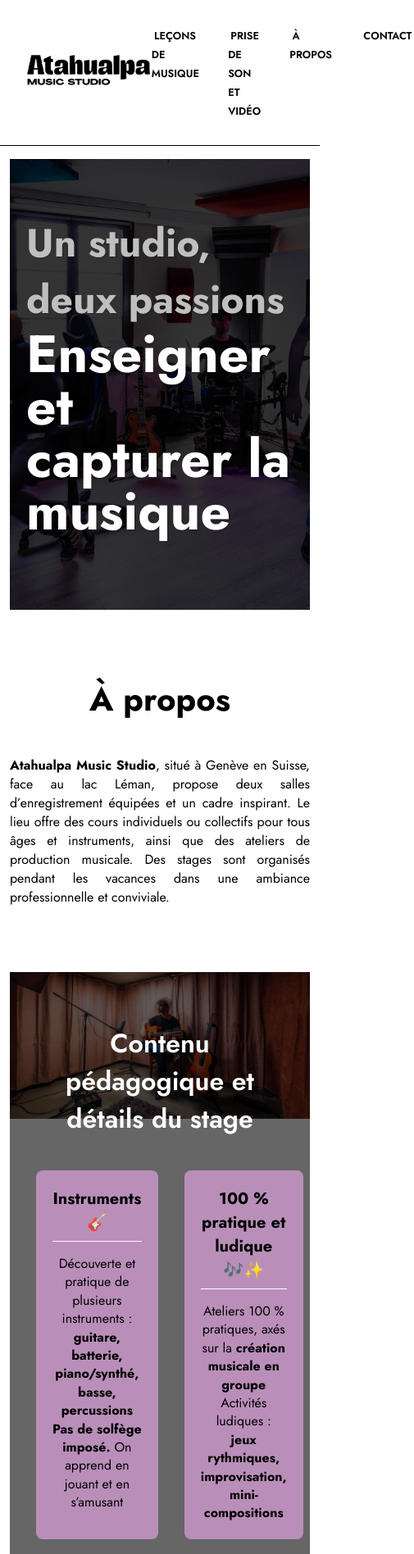
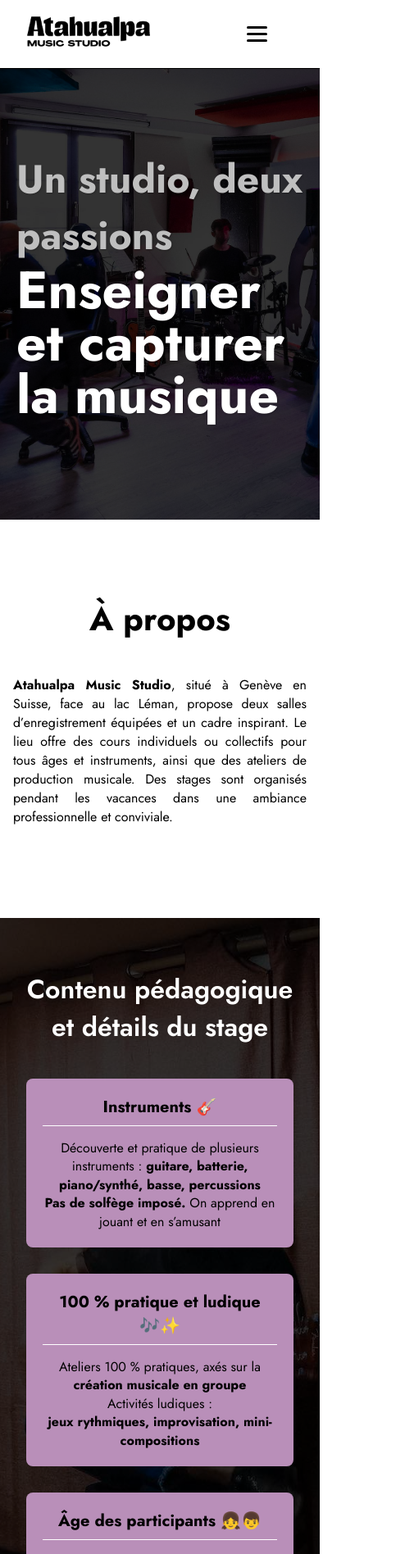
Before and after one commit to twinparadoxmusica/atahualpa-studio, a Next.js app: page / in a window 390 px wide. Shown: the top 1896 px of the page at 82% size, 505 px wide, since content can reach past the window. Built offline with nearby package versions, Linux system fonts and the light colour scheme.

Commit message:
updted mobile view

```diff
--- a/app/global.css
+++ b/app/global.css
@@ -55,7 +55,7 @@ button {
 }
 
 .section {
-  padding-top: 20px;
+  padding: 2rem 1rem;
   max-width: 900px;
   margin: 0 auto;
   text-align: center;
@@ -266,10 +266,3 @@ footer {
   margin: 0 auto;
   box-sizing: border-box;
 }
-
-/* Optional: adjust padding on very small screens */
-@media (max-width: 600px) {
-  .layout-container {
-    padding: 1rem 0.75rem;
-  }
-}
--- a/components/Bio/styles.css
+++ b/components/Bio/styles.css
@@ -22,7 +22,7 @@
   z-index: 2;
   max-width: 900px;
   margin: 0 auto;
-  padding: 4rem;
+  padding: 4rem 1rem;
 
   display: flex;
   align-items: center;
@@ -38,7 +38,6 @@
   flex-shrink: 0;
 }
 
-/* Opcional: para que en pantallas pequeñas la imagen quede arriba */
 @media (max-width: 768px) {
   .bio-container {
     flex-direction: column;
@@ -47,7 +46,7 @@
 
   .bio-image {
     margin-bottom: 15px;
-    width: 150px;
+    max-width: 100%;
   }
 }
 
--- a/components/Intro/index.js
+++ b/components/Intro/index.js
@@ -2,7 +2,7 @@ import PropTypes from "prop-types";
 import "./styles.css";
 
 const Intro = ({ hideText }) => (
-  <section id="about" className="section margin-bottom-lg">
+  <div id="about" className="section margin-bottom-lg">
     <h2 className="margin-bottom-sm">À propos</h2>
     <div className="intro-container">
       <p className="intro-text">
@@ -14,7 +14,7 @@ const Intro = ({ hideText }) => (
         professionnelle et conviviale.
       </p>
     </div>
-  </section>
+  </div>
 );
 
 Intro.propTypes = {
--- a/components/Lecons/styles.css
+++ b/components/Lecons/styles.css
@@ -22,7 +22,7 @@
   z-index: 2;
   max-width: 900px;
   margin: 0 auto;
-  padding: 4rem;
+  padding: 4rem 1rem;
 
   gap: 20px;
   color: white;
@@ -39,6 +39,7 @@
   max-width: 700px;
   margin: 0 auto;
   color: black;
+  padding: 1rem;
 }
 .videos-container iframe {
   width: 100%;
--- a/components/NavBar/index.js
+++ b/components/NavBar/index.js
@@ -1,13 +1,14 @@
 "use client";
 import Link from "next/link";
 import { usePathname } from "next/navigation";
+import { useState } from "react";
 import "./styles.css";
 
 const NavBar = () => {
   const pathname = usePathname();
+  const [menuOpen, setMenuOpen] = useState(false);
 
   const links = [
-    // { path: '/apropos', label: 'À propos' },
     { path: "/lecons-musique", label: "LEÇONS DE MUSIQUE" },
     { path: "/prise-son-video", label: "PRISE DE SON ET VIDÉO" },
     { path: "/apropos", label: "À PROPOS" },
@@ -17,6 +18,7 @@ const NavBar = () => {
   return (
     <nav className="navbar">
       <div className="navbar-content">
+        {/* Logo */}
         <div className="logo">
           <Link href="/">
             <img
@@ -26,7 +28,20 @@ const NavBar = () => {
             />
           </Link>
         </div>
-        <ul className="nav-links">
+
+        {/* Hamburger Button */}
+        <button
+          className="hamburger"
+          onClick={() => setMenuOpen(!menuOpen)}
+          aria-label="Toggle menu"
+        >
+          <span className="bar"></span>
+          <span className="bar"></span>
+          <span className="bar"></span>
+        </button>
+
+        {/* Menu Links */}
+        <ul className={`nav-links ${menuOpen ? "open" : ""}`}>
           {links.map(({ path, label }) => {
             const isActive = pathname === path;
             return (
@@ -34,6 +49,7 @@ const NavBar = () => {
                 <Link
                   href={path}
                   className={`nav-link ${isActive ? "active" : ""}`}
+                  onClick={() => setMenuOpen(false)}
                 >
                   {label}
                 </Link>
--- a/components/NavBar/styles.css
+++ b/components/NavBar/styles.css
@@ -1,11 +1,12 @@
 .navbar {
   background-color: white;
   border-bottom: 1px solid black;
+  z-index: 2;
 }
 
 .navbar-content {
   display: flex;
-  justify-content: space-between; /* Logo a la izquierda, links a la derecha */
+  justify-content: space-between;
   align-items: center;
   max-width: 900px;
   margin: 0 auto;
@@ -17,6 +18,7 @@
   align-items: center;
 }
 
+/* Menu Links */
 .nav-links {
   display: flex;
   gap: 2rem;
@@ -25,8 +27,7 @@
   padding: 0;
 }
 
-.nav-links a,
-.nav-links a:hover {
+.nav-links a, .nav-links a:hover {
   text-decoration: none;
   color: black;
   font-weight: 600;
@@ -43,3 +44,45 @@
   cursor: default;
   pointer-events: none;
 }
+
+/* Hamburger Button (hidden on desktop) */
+.hamburger {
+  display: none;
+  flex-direction: column;
+  gap: 5px;
+  background: none;
+  border: none;
+  cursor: pointer;
+}
+
+.bar {
+  width: 25px;
+  height: 3px;
+  background-color: black;
+  border-radius: 3px;
+}
+
+/* Responsive: Hide links on mobile */
+@media (max-width: 768px) {
+  .nav-links {
+    position: absolute;
+    top: 60px;
+    right: 0;
+    flex-direction: column;
+    background-color: white;
+    width: 200px;
+    padding: 1rem;
+    border-left: 1px solid black;
+    border-bottom: 1px solid black;
+    display: none;
+  }
+
+  .nav-links.open {
+    display: flex;
+    z-index: 3;
+  }
+
+  .hamburger {
+    display: flex;
+  }
+}
--- a/components/Prise/styles.css
+++ b/components/Prise/styles.css
@@ -64,7 +64,7 @@
   max-width: 700px;
   margin: 0 auto;
   color: black;
-  padding: 3rem;
+  padding: 3rem 1rem;
 }
 .travaux-container iframe {
   width: 100%;
--- a/components/StageDetails/index.js
+++ b/components/StageDetails/index.js
@@ -55,14 +55,8 @@ const details = [
 
 export default function StageDetails() {
   return (
-    <section className="stage-section  margin-bottom-lg">
-      <img
-        src="/assets/atahualpa-studio-recording.jpg"
-        alt="fond d'écran"
-        className="stage-background"
-        aria-hidden="true"
-      />
-      <div className="overlay"></div>
+    <div className="stage-section margin-bottom-lg">
+      <div className="stage-section-content">
       <h2 className="section-title">Contenu pédagogique et détails du stage</h2>
       <div className="stage-grid">
         {details.map((item, index) => (
@@ -74,6 +68,7 @@ export default function StageDetails() {
           </div>
         ))}
       </div>
-    </section>
+      </div>
+    </div>
   );
 }
--- a/components/StageDetails/styles.css
+++ b/components/StageDetails/styles.css
@@ -1,30 +1,20 @@
 .stage-section {
-  margin: auto;
   position: relative;
-  overflow: hidden;
+  background-image: url("/assets/atahualpa-studio-recording.jpg");
+  background-size: cover;
+  background-position: center;
   padding: 4rem 2rem;
+  color: white;
 }
 
-.stage-background {
+.stage-section::before {
+  content: "";
   position: absolute;
-  top: 0;
-  left: 0;
-  width: 100%;
-  object-fit: cover;
-  z-index: -1;
-  pointer-events: none;
+  inset: 0;
+  background-color: rgba(0, 0, 0, 0.8);
+  z-index: 0;
 }
 
-.stage-section .overlay {
-  position: absolute;
-  top: 0;
-  left: 0;
-  width: 100%;
-  height: 100%;
-  background-color: black;
-  opacity: 0.6; /* adjust for darkness */
-  z-index: -1;
-}
 
 .section-title {
   font-size: 2rem;
@@ -35,16 +25,28 @@
 
 .stage-grid {
   display: grid;
-  grid-template-columns: repeat(2, 1fr); /* 2 columnas */
+  grid-template-columns: repeat(2, 1fr); /* 2 columnas en desktop */
   gap: 2rem;
   max-width: 960px;
   margin: 0 auto;
 }
 
 @media (max-width: 768px) {
+  .stage-grid {
+    grid-template-columns: 1fr; /* 1 columna en mobile */
+  }
+}
+@media (max-width: 768px) {
   .grid-container {
     grid-template-columns: 1fr; /* 1 columna para mobile */
   }
+}
+
+.stage-section-content {
+  position: relative;
+  z-index: 1; /* encima del overlay */
+  max-width: 900px;
+  margin: 0 auto 5rem auto;
 }
 
 .stage-box {
```
Also changed, not shown: 1 other file (tests, documents, lock files or other folders).
